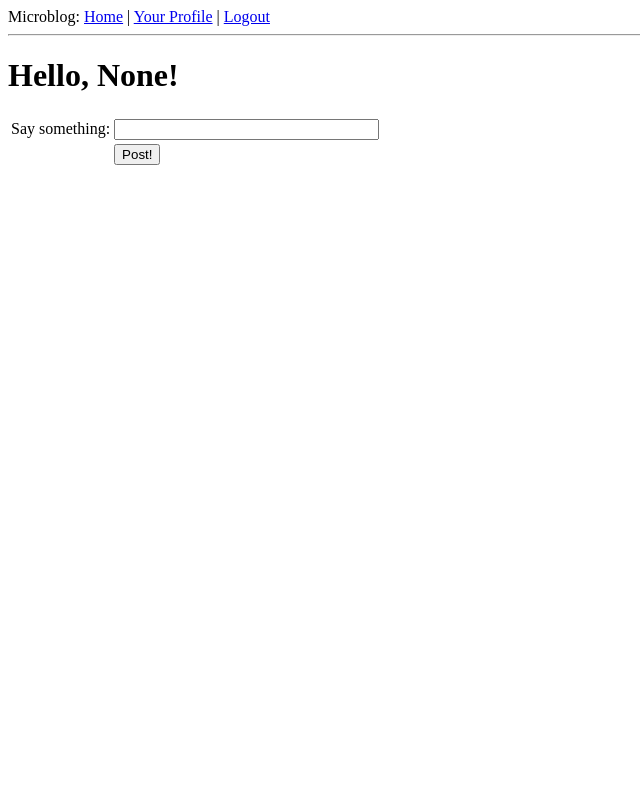
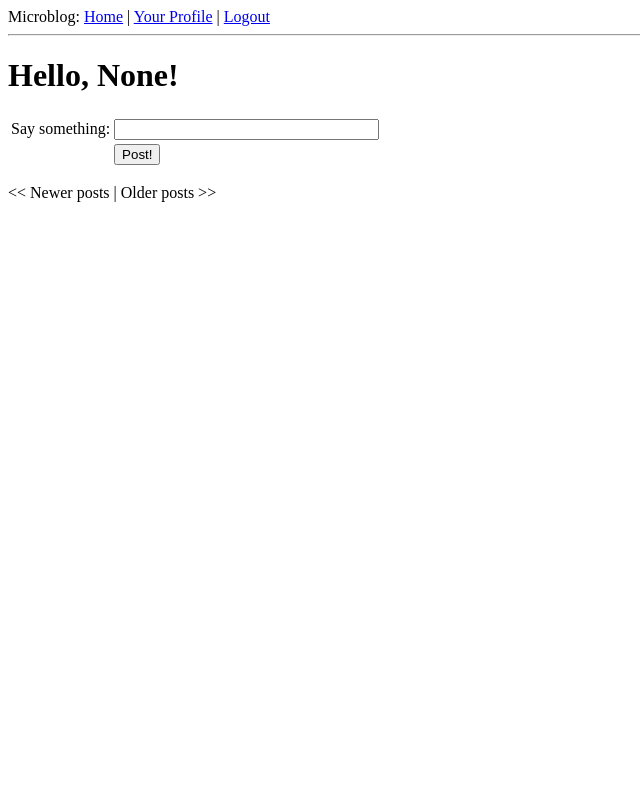
Before and after one commit to Frenchhorn/flask-microblog, a Flask app: page / in a window 1280 px wide. Shown: the whole page, without its empty margins (0-640 px from the left). Run offline with Flask 2, Linux system fonts and the light colour scheme; a user stored in the database is signed in; data comes from the database, SQL or seed files in the repository; data that the repository does not hold is empty; parts of the project's set-up code (start-up, migrations or seed data) failed here and were passed over.

Commit message:
Add paginate feature

```diff
--- a/app/templates/index.html
+++ b/app/templates/index.html
@@ -22,9 +22,12 @@
         </tr>
     </table>
 </form>
-{% for post in posts %}
-<p>
-    {{ post.user.nickname }} says: <b>{{ post.body }}</b>
-</p>
+
+<!-- posts is a Paginate object -->
+{% for post in posts.items %}
+    {% include 'post.html' %}
 {% endfor %}
+{% if posts.has_prev %}<a href="{{ url_for('index', page=posts.prev_num) }}"><< Newer posts</a>{% else %}<< Newer posts{% endif %} |
+{% if posts.has_next %}<a href="{{ url_for('index', page=posts.next_num) }}">Older posts >></a>{% else %}Older posts >>{% endif %}
+
 {% endblock %}
--- a/app/templates/post.html
+++ b/app/templates/post.html
@@ -1,6 +1,6 @@
 <table>
     <tr valign="top">
-        <td><img src="{{ post.author.avatar(50) }}"></td>
-        <td><i>{{ post.author.nickname }} says:</i> <br>{{ post.body }}</td>
+        <td><img src="{{ post.user.avatar(50) }}"></td>
+        <td><i>{{ post.user.nickname }} says:</i> <br>{{ post.body }}</td>
     </tr>
 </table>
--- a/app/templates/user.html
+++ b/app/templates/user.html
@@ -22,7 +22,10 @@
     </tr>
 </table>
 <hr>
-{% for post in posts %}
+{% for post in posts.items %}
     {% include 'post.html' %}
 {% endfor %}
+{% if posts.has_prev %}<a href="{{ url_for('index', page=posts.prev_num) }}"><< Newer posts</a>{% else %}<< Newer posts{% endif %} |
+{% if posts.has_next %}<a href="{{ url_for('index', page=posts.next_num) }}">Older posts >></a>{% else %}Older posts >>{% endif %}
+
 {% endblock %}
--- a/app/views.py
+++ b/app/views.py
@@ -4,6 +4,7 @@ from flask_login import login_user, logout_user, current_user, login_required
 from app import app, db, lm, oid
 from .forms import LoginForm, EditForm, PostForm
 from .models import User, Post
+from config import POSTS_PER_PAGE
 
 @app.before_request
 def before_request():
@@ -16,8 +17,9 @@ def before_request():
 
 @app.route('/', methods=['GET', 'POST'])
 @app.route('/index', methods=['GET', 'POST'])
+@app.route('/index/<int:page>', methods=['GET', 'POST'])
 @login_required
-def index():
+def index(page=1):
     '''
     首页
     '''
@@ -31,12 +33,19 @@ def index():
         return redirect(url_for('index'))   # 避免用户在提交 blog 后不小心触发刷新的动作而导致插入重复的 blog
     # Get method
     # posts = g.user.followed_posts().all()   # 返回所有 blog
-    posts = g.user.followed_posts().paginate(1, 3, False).items
+    posts = g.user.followed_posts().paginate(page, POSTS_PER_PAGE, False)
     '''
-    页数， 从 1 开始
+    页数， 默认为第 1 页
     每一页的项目数，这里指每一页显示的 blog 数
     错误标志，如果是 True，当请求的范围页超出范围的话，抛出 404 错误。如果是 False，返回一个空列表而不是错误。
     paginate 返回的值是一个 Pagination 对象。这个对象的 items 成员包含了请求页面项目的列表。
+    '''
+    '''
+    Pagination 对象具有以下对象
+    has_next：如果在目前页后至少还有一页的话，返回 True
+    has_prev：如果在目前页之前至少还有一页的话，返回 True
+    next_num：下一页的页面数
+    prev_num：前一页的页面数
     '''
     return render_template('index.html',
         title = 'Home',
@@ -129,8 +138,9 @@ def logout():
 
 
 @app.route('/user/<nickname>')
+@app.route('/user/<nickname>/<int:page>')
 @login_required
-def user(nickname):
+def user(nickname, page=1):
     '''
     用户详情页
     需要登录
@@ -139,10 +149,7 @@ def user(nickname):
     if user == None:
         flash('User ' + nickname + ' not found.')
         return redirect(url_for('index'))
-    posts = [
-        { 'author': user, 'body': 'Test post #1' },
-        { 'author': user, 'body': 'Test post #2' }
-    ]
+    posts = user.posts.paginate(page, POSTS_PER_PAGE, False)
     return render_template('user.html',
         user = user,
         posts = posts)
--- a/config.py
+++ b/config.py
@@ -23,3 +23,6 @@ MAIL_PASSWORD = None
 
 # administrator list
 ADMINS = ['test@test.com']
+
+# pagination
+POSTS_PER_PAGE = 3
```
